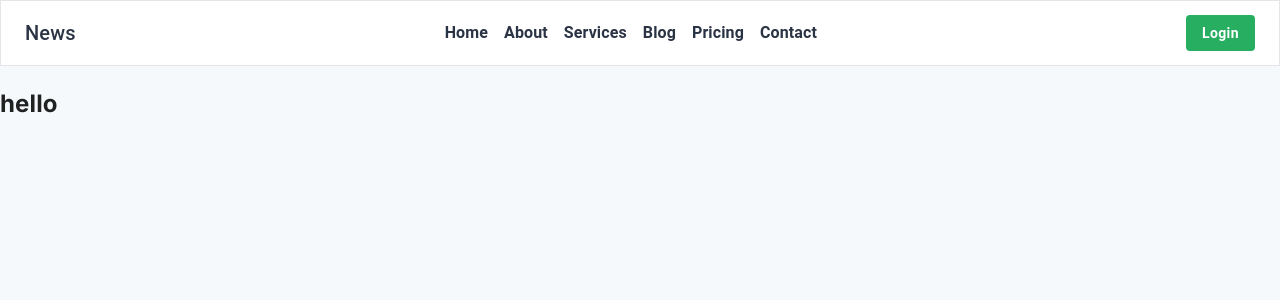
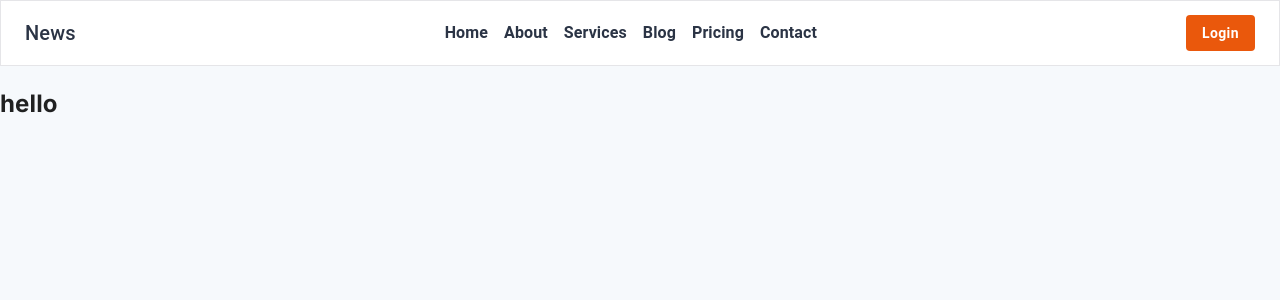
Before and after one commit to rakibul-dev/sweet_homes, a Next.js app: page / in a window 1280 px wide. Shown: the top 300 px of the page. Built offline with nearby package versions, Linux system fonts and the light colour scheme.

Commit message:
chore: theme updated

```diff
--- a/src/theme/theme.js
+++ b/src/theme/theme.js
@@ -1,8 +1,8 @@
 "use client";
 import components from "./component/component";
 
-import { createTheme } from "@mui/material";
-
+// import { createTheme } from "@mui/material";
+import { createTheme, ThemeProvider } from "@mui/material/styles";
 let theme = createTheme({
   breakpoints: {
     values: {
@@ -26,8 +26,11 @@ let theme = createTheme({
       default: "#f6f9fcff",
     },
     primary: {
-      main: "#27ae60",
+      main: "#ea580c",
       contrastText: "#fff", //button text white instead of black
+    },
+    success: {
+      main: "#3aaf61",
     },
   },
   // shadows: ["none"],
```
